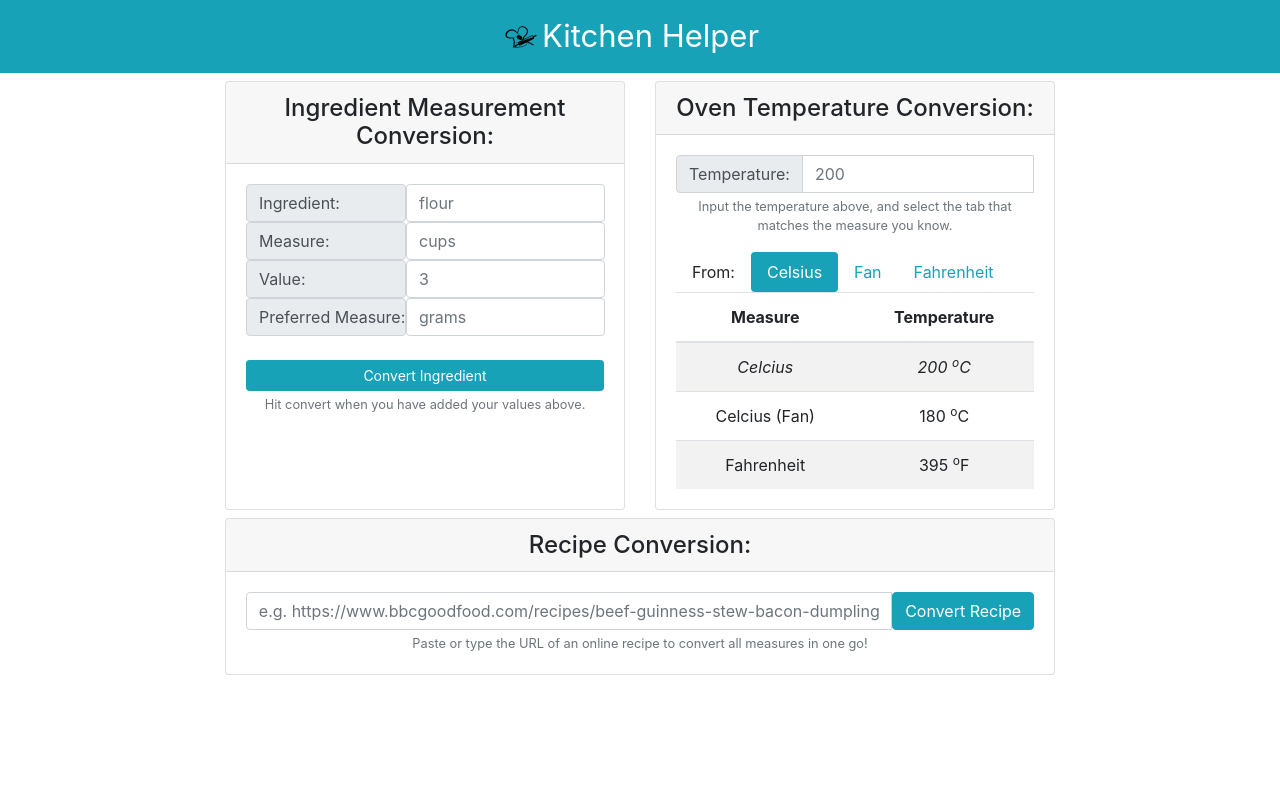
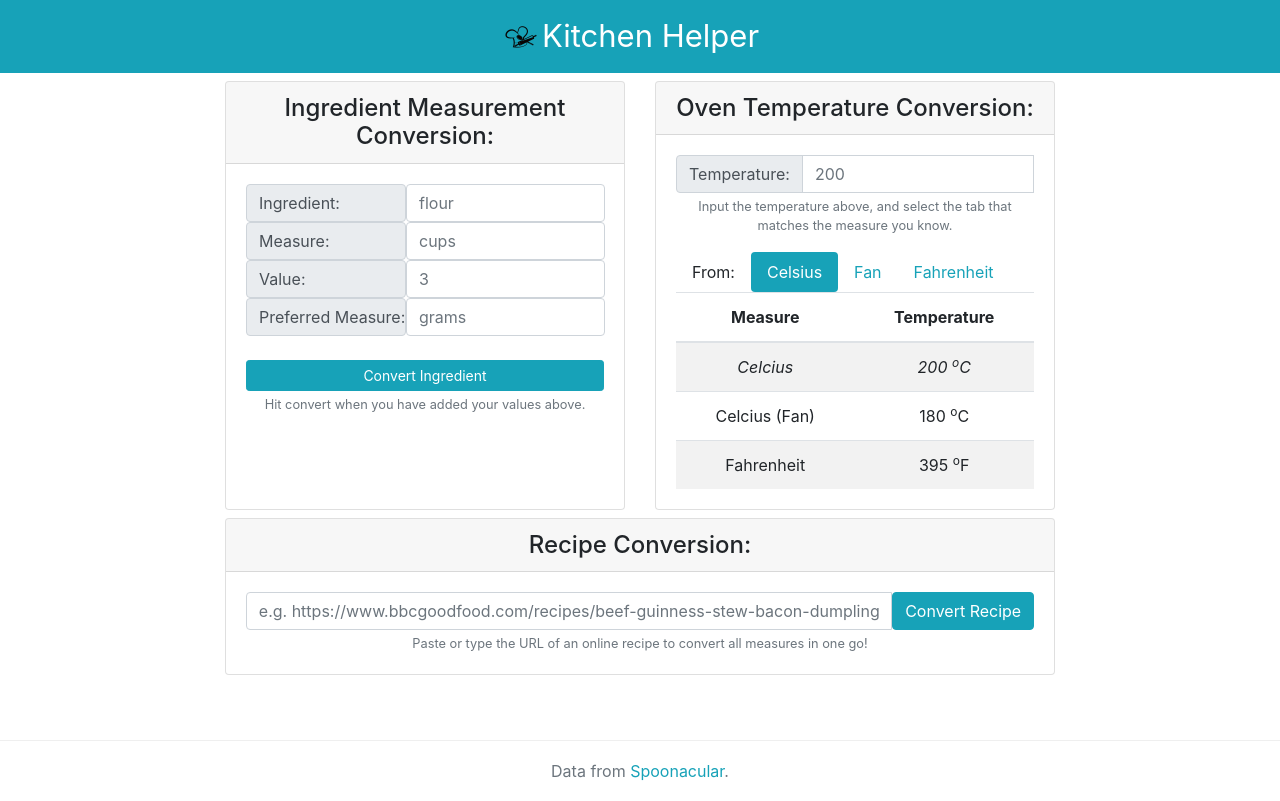
Before and after one commit to tj2904/kitchen-helper, a React (Create React App) app: page / in a window 1280 px wide. Built offline with nearby package versions, Linux system fonts and the light colour scheme; no server answers.

Commit message:
adds footer KH-30 and tidies Recipe Conversion

```diff
--- a/src/App.js
+++ b/src/App.js
@@ -1,13 +1,13 @@
 import React, { useState, useEffect } from "react";
 import logo from "./KH-logo.png";
 import "./App.css";
-
 
 import TemperatureConversion from "./TemperatureConversion";
 import Navbar from "./Navbar";
 import MeasurementConversion from "./MeasurementConversion";
 
 import GetRecipe from "./GetRecipe";
+import Footer from "./Footer";
 
 function App() {
   const [currentTime, setCurrentTime] = useState(0);
@@ -33,6 +33,7 @@ function App() {
         </div>
       </div>{" "}
       {/*end of container */}
+      <Footer />
     </div> //end of app
   );
 }
--- /dev/null
+++ b/src/Footer.css
@@ -0,0 +1,19 @@
+html {
+    position: relative;
+    min-height: 100%;
+  }
+  body {
+    margin-bottom: 60px; /* Margin bottom by footer height */
+  }
+  .footer {
+    position: absolute;
+    bottom: 0;
+    width: 100%;
+    height: 60px; /* Set the fixed height of the footer here */
+    line-height: 60px; /* Vertically center the text there */
+    /* background-color: #f5f5f5; */
+    border-top: 1px solid #efefef;
+  }
+  span.text-muted > a:nth-child(1) {
+      color: #17a2b8;
+  }
--- /dev/null
+++ b/src/Footer.jsx
@@ -0,0 +1,16 @@
+import "./Footer.css"
+
+
+function Footer () {
+return (
+
+ <footer class="footer">
+
+   <span class="text-muted">Data from <a href="https://spoonacular.com/food-api">Spoonacular</a>.</span>
+
+</footer>
+
+
+);
+}
+export default Footer;
--- a/src/GetRecipe.js
+++ b/src/GetRecipe.js
@@ -15,7 +15,6 @@ function GetRecipe() {
       .then((response) => response.json())
       .then((data) => {
         setMealData(data);
-        console.log(data);
       })
       .catch((error) => {
         console.log(error);
--- a/src/ParseRecipe.jsx
+++ b/src/ParseRecipe.jsx
@@ -48,7 +48,7 @@ export default function ParseRecipe({ mealData }) {
                 <tr>
                   <td class="text-capitalize">{ingredient.name}</td>
                   <td>
-                    {ingredient.measures.metric.amount.toFixed(2)}{" "}
+                    {ingredient.measures.metric.amount}{" "}
                     {ingredient.measures.metric.unitLong}
                   </td>
                   <td>
```
Also changed, not shown: 11 other files (tests, documents, lock files or other folders).
